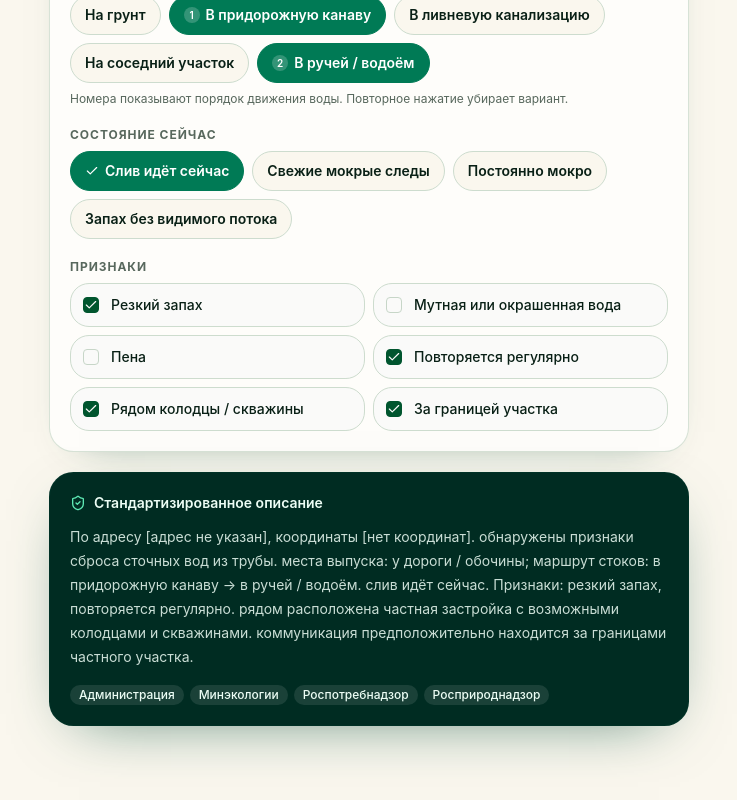
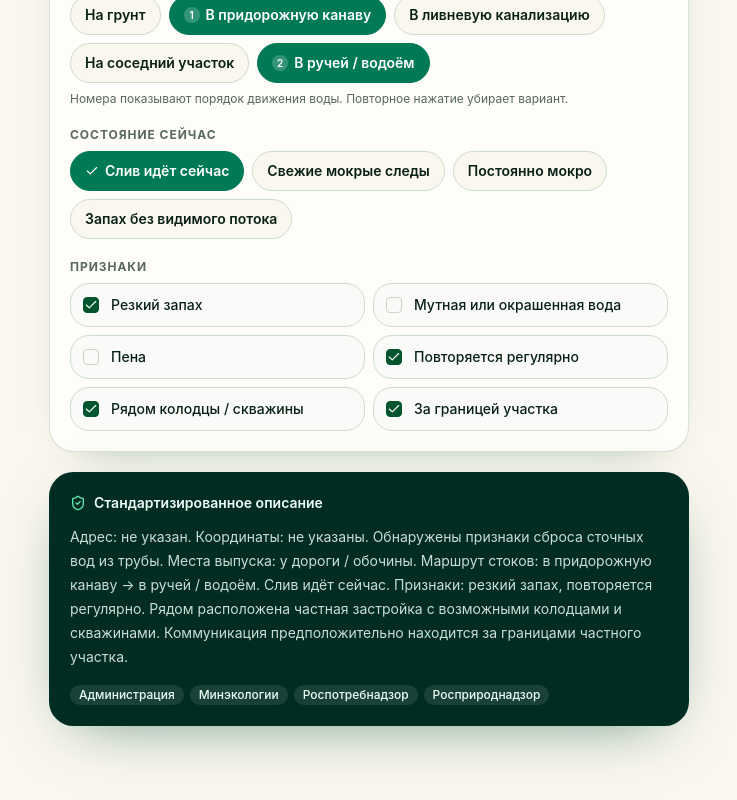
Before and after one commit to e-lis777/eco-fix-pwa, a React (Vite) app: page / in a window 1280 px wide. Shown: the part 1114-1914 px from the top of the page, without its empty margins (271-1008 px from the left). Built offline with nearby package versions, Linux system fonts and the light colour scheme.

Commit message:
Format standardized description as clear sentences

```diff
--- a/app/report-form.tsx
+++ b/app/report-form.tsx
@@ -155,13 +155,15 @@ export function ReportForm() {
 
   const standardizedDescription = useMemo(() => {
     const details = [
-      `По адресу ${address || '[адрес не указан]'}, координаты ${coordinates || '[нет координат]'}`,
-      `обнаружены признаки сброса сточных вод ${sourceDescriptions[source] || 'из неустановленного источника'}`,
-      `места выпуска: ${settings.map((value) => value.toLowerCase()).join(', ') || 'не определены'}; маршрут стоков: ${destinations.map((value) => value.toLowerCase()).join(' → ') || 'не определён'}`,
-      flowState.toLowerCase(),
-      signs.length ? `Признаки: ${signs.join(', ').toLowerCase()}` : 'явные внешние признаки не выбраны',
-      nearWell ? 'рядом расположена частная застройка с возможными колодцами и скважинами' : '',
-      outsideParcel ? 'коммуникация предположительно находится за границами частного участка' : '',
+      `Адрес: ${address || 'не указан'}`,
+      `Координаты: ${coordinates || 'не указаны'}`,
+      `Обнаружены признаки сброса сточных вод ${sourceDescriptions[source] || 'из неустановленного источника'}`,
+      `Места выпуска: ${settings.map((value) => value.toLowerCase()).join(', ') || 'не определены'}`,
+      `Маршрут стоков: ${destinations.map((value) => value.toLowerCase()).join(' → ') || 'не определён'}`,
+      flowState,
+      signs.length ? `Признаки: ${signs.join(', ').toLowerCase()}` : 'Явные внешние признаки не выбраны',
+      nearWell ? 'Рядом расположена частная застройка с возможными колодцами и скважинами' : '',
+      outsideParcel ? 'Коммуникация предположительно находится за границами частного участка' : '',
     ].filter(Boolean);
     return `${details.join('. ')}.`;
   }, [address, coordinates, destinations, flowState, nearWell, outsideParcel, settings, signs, source]);
```
